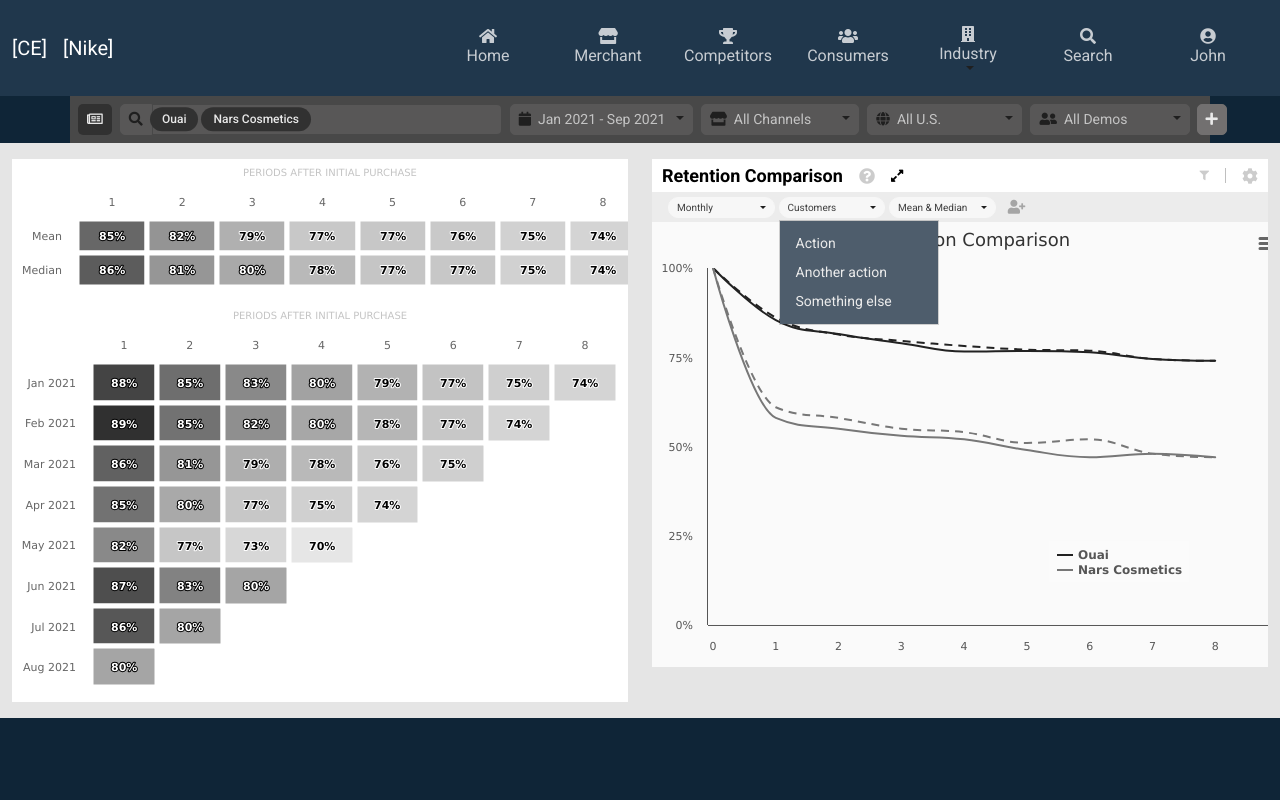
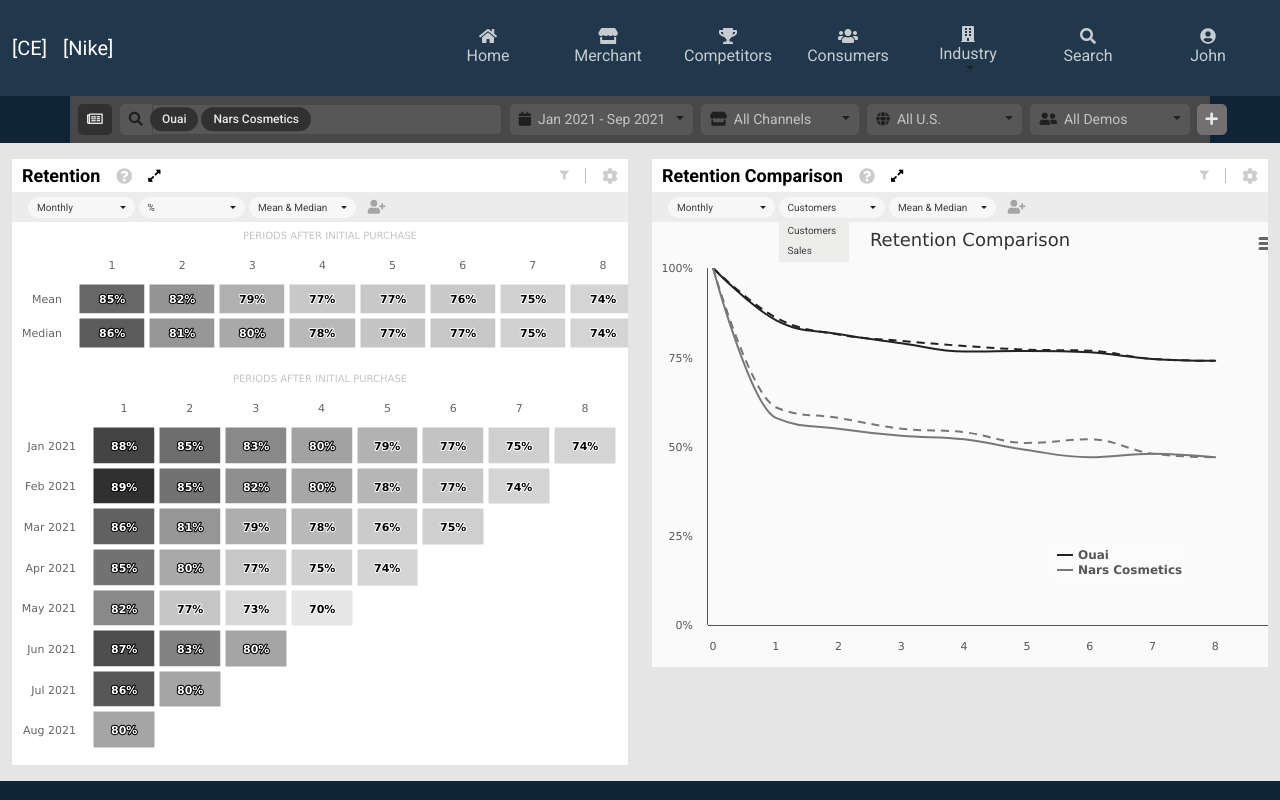
Before and after one commit to javlc/ce-fe-nxt-bootstrap, a Next.js app: page /dashboard in a window 1280 px wide. Both pictures are taken after a click on the button "Customers". Built offline with nearby package versions, Linux system fonts and the light colour scheme.

Commit message:
Refactor chart filters, style dd menus.

```diff
--- a/next.config.js
+++ b/next.config.js
@@ -7,4 +7,13 @@
 module.exports = {
   assetPrefix: !debug ? "/ce-fe-nxt-bootstrap/" : "",
   trailingSlash: true,
+  exportPathMap: async function (
+    defaultPathMap,
+    { dev, dir, outDir, distDir, buildId }
+  ) {
+    return {
+      "/": { page: "/" },
+      "/dashboard": { page: "/dashboard" },
+    };
+  },
 };
--- a/src/components/ce-retention-chart.js
+++ b/src/components/ce-retention-chart.js
@@ -1,17 +1,16 @@
 import Highcharts from "highcharts/highcharts";
 import HighchartsExporting from "highcharts/modules/exporting";
 import HighchartsReact from "highcharts-react-official";
-import Container from "react-bootstrap/Container";
-import Row from "react-bootstrap/Row";
-import Col from "react-bootstrap/Col";
-import Dropdown from "react-bootstrap/Dropdown";
-import DropdownButton from "react-bootstrap/DropdownButton";
-import Stack from "react-bootstrap/Stack";
+import CERetentionFilters from "./ce-retention-filters";
 
 if (typeof Highcharts === "object") {
   HighchartsExporting(Highcharts);
 }
-
+const filterOpts = {
+  frequency: ["Daily", "Weekly", "Monthly", "Quarterly", "Yearly"],
+  type: ["Customers", "Sales"],
+  calcType: ["Mean", "Median", "Mean & Median"],
+};
 const opts = {
   credits: { enabled: false },
 
@@ -232,59 +231,10 @@
 const CERetentionChart = (props) => {
   return (
     <>
-      <Stack direction="horizontal" gap={3} className="ce-ret-title-filters">
-        <span>Retention Comparison</span>
-        <i className="fas fa-question-circle"></i>
-        <i className="fas fa-expand-alt small"></i>
-        <i className="fas fa-filter ms-auto small"></i>
-        <div className="vr" />
-        <i className="fas fa-cog"></i>
-      </Stack>
-
-      <Stack
-        direction="horizontal"
-        gap={1}
-        className="d-flex ce-ret-chart-controls px-3"
-      >
-        <DropdownButton
-          variant="light"
-          title={
-            <>
-              <span>Monthly</span>
-            </>
-          }
-          size="sm"
-        >
-          <Dropdown.Item href="#/action-1" active>
-            Monthly
-          </Dropdown.Item>
-          <Dropdown.Item href="#/action-2">Weekly</Dropdown.Item>
-          <Dropdown.Item href="#/action-3">Yearly</Dropdown.Item>
-        </DropdownButton>
-        <Dropdown>
-          <Dropdown.Toggle variant="light" id="dropdown-basic" size="sm">
-            <span>Customers</span>
-          </Dropdown.Toggle>
-
-          <Dropdown.Menu>
-            <Dropdown.Item href="#/action-1">Action</Dropdown.Item>
-            <Dropdown.Item href="#/action-2">Another action</Dropdown.Item>
-            <Dropdown.Item href="#/action-3">Something else</Dropdown.Item>
-          </Dropdown.Menu>
-        </Dropdown>
-        <Dropdown>
-          <Dropdown.Toggle variant="light" id="dropdown-basic" size="sm">
-            <span>Mean & Median</span>
-          </Dropdown.Toggle>
-
-          <Dropdown.Menu>
-            <Dropdown.Item href="#/action-1">Action</Dropdown.Item>
-            <Dropdown.Item href="#/action-2">Another action</Dropdown.Item>
-            <Dropdown.Item href="#/action-3">Something else</Dropdown.Item>
-          </Dropdown.Menu>
-        </Dropdown>
-        <i className="fas fa-user-plus small ms-2"></i>
-      </Stack>
+      <CERetentionFilters
+        title={"Retention Comparison"}
+        filterOpts={filterOpts}
+      />
       <HighchartsReact
         highcharts={Highcharts}
         options={opts}
@@ -292,54 +242,6 @@
       ></HighchartsReact>
       <style type="text/css">
         {`
-        .ce-ret-title-filters {
-          background-color: #fff;
-          color: #000;
-          padding: 3px 10px;
-        }
-          .ce-ret-title-filters span {
-            font-weight: 700;
-            font-style: normal;
-            font-size: 18px;
-          }
-          .ce-ret-title-filters .fas {
-            color: #cccccc;
-          }
-          .ce-ret-title-filters .fa-expand-alt {
-            color: #000;
-          }
-          .ce-ret-title-filters .fa-filter {
-            font-size: 0.6em;
-          }
-          .ce-ret-title-filters .vr {
-            height: 0.9em;
-            min-height: 0.7em;
-            align-self: center;
-          }
-
-      .ce-ret-chart-controls {
-        background-color: #ECECEC;
-        height: 30px;
-      }
-      .ce-ret-chart-controls .dropdown > button {
-        background-color: #F7F7F7;
-        border-radius: 10px;
-        border-color:  #F7F7F7;
-        font-size: 10px;
-      }
-      .ce-ret-chart-controls .dropdown > button span {
-        background-color: #F7F7F7;
-        color: #3E3E3E;
-        margin: 0;
-        min-width: 8em;
-      }
-      .ce-ret-chart-controls .fas {
-        color: #a5a5a5;
-      }
-      .ce-ret-chart-controls .btn-sm {
-        padding: 0.12rem 0.5rem;
-      }
-
         .highcharts-figure, .highcharts-data-table table {
           min-width: 360px;
           max-width: 800px;
--- /dev/null
+++ b/src/components/ce-retention-filters.js
@@ -0,0 +1,142 @@
+import Dropdown from "react-bootstrap/Dropdown";
+import DropdownButton from "react-bootstrap/DropdownButton";
+import Stack from "react-bootstrap/Stack";
+
+const CERetentionFilters = (props) => {
+  return (
+    <>
+      <Stack direction="horizontal" gap={3} className="ce-ret-title-filters">
+        <span>{props.title}</span>
+        <i className="fas fa-question-circle"></i>
+        <i className="fas fa-expand-alt small"></i>
+        <i className="fas fa-filter ms-auto small"></i>
+        <div className="vr" />
+        <i className="fas fa-cog"></i>
+      </Stack>
+
+      <Stack
+        direction="horizontal"
+        gap={1}
+        className="d-flex ce-ret-chart-controls px-3"
+      >
+        <DropdownButton
+          id="ce-dd-frequency"
+          variant="light"
+          size="sm"
+          title={
+            <>
+              <span>{props.filterOpts.frequency[2]}</span>
+            </>
+          }
+        >
+          {props.filterOpts.frequency.map((item, i) => {
+            return (
+              <Dropdown.Item key={item} href={"#/action-freq-" + i}>
+                {item}
+              </Dropdown.Item>
+            );
+          })}
+        </DropdownButton>
+        <Dropdown>
+          <Dropdown.Toggle variant="light" id="ce-dd-type" size="sm">
+            <span>{props.filterOpts.type[0]}</span>
+          </Dropdown.Toggle>
+
+          <Dropdown.Menu>
+            {props.filterOpts.type.map((type, i) => {
+              return (
+                <Dropdown.Item key={type} href={"#/action-type-" + i}>
+                  {type}
+                </Dropdown.Item>
+              );
+            })}
+          </Dropdown.Menu>
+        </Dropdown>
+        <Dropdown>
+          <Dropdown.Toggle variant="light" id={"ce-dd-calcType"} size="sm">
+            <span>Mean & Median</span>
+          </Dropdown.Toggle>
+
+          <Dropdown.Menu>
+            {props.filterOpts.calcType.map((item, i) => {
+              return (
+                <Dropdown.Item key={item} href={"#/action-calc-" + i}>
+                  {item}
+                </Dropdown.Item>
+              );
+            })}
+          </Dropdown.Menu>
+        </Dropdown>
+        <i className="fas fa-user-plus small ms-2"></i>
+      </Stack>
+      <style type="text/css">
+        {`
+        .ce-ret-title-filters {
+          background-color: #fff;
+          color: #000;
+          padding: 3px 10px;
+        }
+          .ce-ret-title-filters span {
+            font-weight: 700;
+            font-style: normal;
+            font-size: 18px;
+          }
+          .ce-ret-title-filters .fas {
+            color: #cccccc;
+          }
+          .ce-ret-title-filters .fa-expand-alt {
+            color: #000;
+          }
+          .ce-ret-title-filters .fa-filter {
+            font-size: 0.6em;
+          }
+          .ce-ret-title-filters .vr {
+            height: 0.9em;
+            min-height: 0.7em;
+            align-self: center;
+          }
+
+        .ce-ret-chart-controls {
+          background-color: #ECECEC;
+          height: 30px;
+        }
+          .ce-ret-chart-controls .dropdown > button {
+            background-color: #F7F7F7;
+            border-radius: 10px;
+            border-color:  #F7F7F7;
+            font-size: 10px;
+          }
+          .ce-ret-chart-controls .dropdown > button span {
+            background-color: #F7F7F7;
+            color: #3E3E3E;
+            margin: 0;
+            min-width: 8em;
+          }
+          .ce-ret-chart-controls .dropdown.show > .dropdown-toggle {
+            background-color: #f7f7f7;
+            border-color: #f7f7f7;
+          }
+          .ce-ret-chart-controls .dropdown-menu.show {
+            background-color: #EDEDEC;
+            border-color: #EDEDEC;
+            min-width: 5em;
+            padding: 0;
+          }
+          .ce-ret-chart-controls .dropdown-menu.show a {
+            color: #3E3E3E;
+            font-size: 10px;
+            padding: .15rem 0.5rem;
+          }
+          .ce-ret-chart-controls .fas {
+            color: #a5a5a5;
+          }
+          .ce-ret-chart-controls .btn-sm {
+            padding: 0.12rem 0.5rem;
+          }
+        `}
+      </style>
+    </>
+  );
+};
+
+export default CERetentionFilters;
--- a/src/components/ce-retention-grid.js
+++ b/src/components/ce-retention-grid.js
@@ -1,10 +1,17 @@
 import Highcharts from "highcharts/highmaps";
 import HighchartsExporting from "highcharts/modules/exporting";
 import HighchartsReact from "highcharts-react-official";
+import CERetentionFilters from "./ce-retention-filters";
 
 if (typeof Highcharts === "object") {
   HighchartsExporting(Highcharts);
 }
+
+const filterOpts = {
+  frequency: ["Daily", "Weekly", "Monthly", "Quarterly", "Yearly"],
+  type: ["%", "#"],
+  calcType: ["Mean", "Median", "Mean & Median"],
+};
 
 const options = {
   credits: { enabled: false },
@@ -99,7 +106,6 @@
 
   chart: {
     type: "heatmap",
-    // marginTop: 70,
   },
   title: {
     text: "PERIODS AFTER INITIAL PURCHASE",
@@ -219,6 +225,7 @@
 const CERetentionGrid = (props) => {
   return (
     <>
+      <CERetentionFilters title={"Retention"} filterOpts={filterOpts} />
       <HighchartsReact
         constructorType={"mapChart"}
         highcharts={Highcharts}
```
Lines whose indentation alone changed are shown as unchanged.
